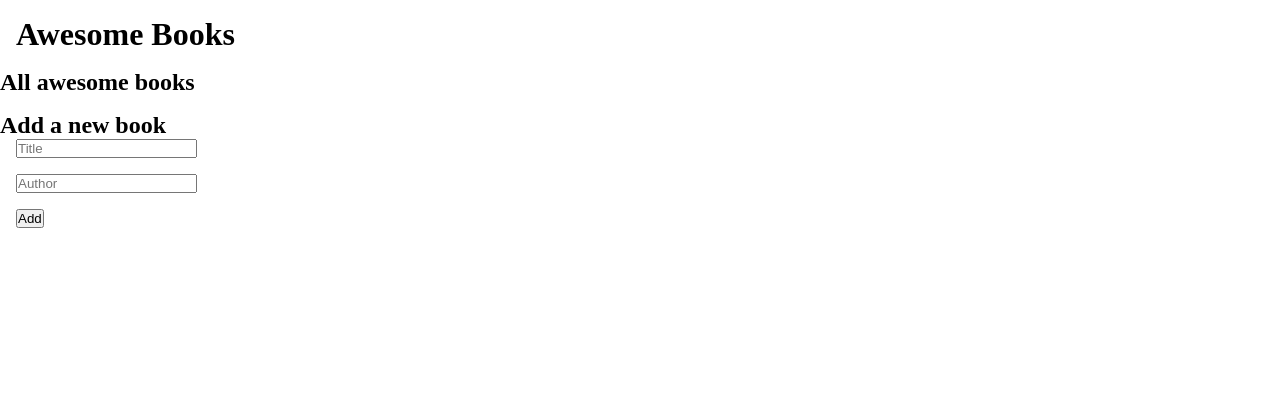
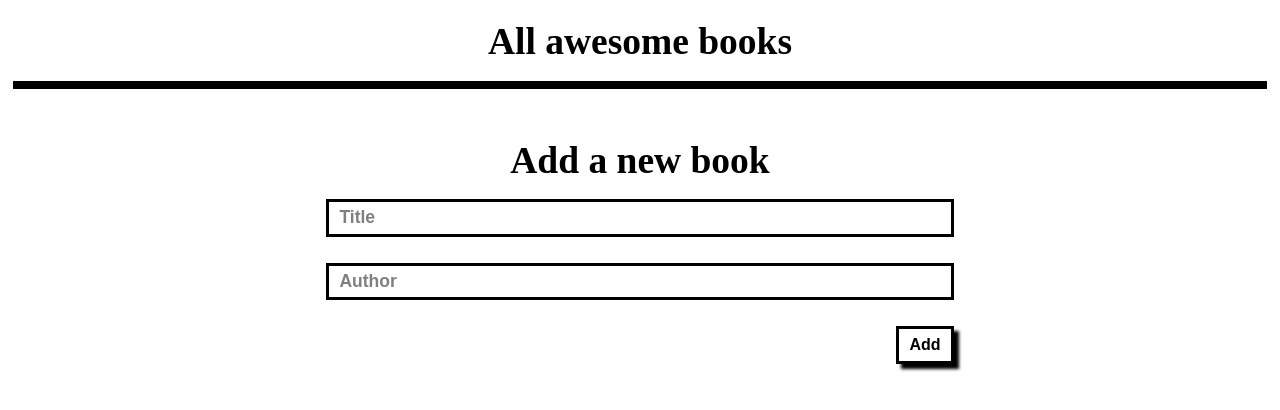
Before and after one commit to skyv26/awesome-book, a website: page index.html in a window 1280 px wide. Drawn offline with Linux system fonts and the light colour scheme.

Commit message:
Update UI by adding more styles

```diff
--- a/style.css
+++ b/style.css
@@ -1,4 +1,3 @@
-
 *,
 *::after,
 *::before {
@@ -7,34 +6,122 @@
   box-sizing: border-box;
 }
 
+html {
+  font-size: 62.5%;
+  min-height: 100%;
+}
+
+body{
+  height: 100%;
+}
+
+.header {
+  display: none;
+}
+
+.book-store {
+  margin-top: 2rem;
+  display: flex;
+  flex-direction: column;
+  gap: 5rem;
+}
+
+.section {
+  width: 98%;
+  margin: auto;
+  display: flex;
+  flex-direction: column;
+  align-items: center;
+  gap: 1.75rem;
+}
+
+.section .heading {
+  font-size: 3.75rem;
+}
+
 .logo {
   margin: 1rem 0;
   padding-left: 1rem;
 }
 
 .uList {
+  width: 100%;
   display: flex;
   flex-direction: column;
   list-style: none;
   align-items: flex-start;
-  padding-left: 1rem;
-  margin-bottom: 1rem;
-  gap: 1rem;
+  border: 4px solid black;
+  max-height: 28rem;
+  overflow-y: scroll;
+  scroll-behavior: smooth;
 }
 
 .uList .list {
-  padding-bottom: 1rem;
   width: 100%;
-  border-bottom: 1px solid rgba(128, 128, 128, 0.75);
+  display: flex;
+  align-items: center;
+  padding: 1rem 1rem 1.6rem 1rem;
+}
+
+.bookTitle, .bookAuthor {
+  font-size: 1.75rem;
+}
+
+
+.uList .list:nth-child(odd) {
+  background-color: rgba(128, 128, 128, 0.6);
+}
+
+
+.remove-btn, .inputs:nth-child(3) {
+  padding: 0.4rem 1rem;
+  font-size: 1.6rem;
+  font-weight: bold;
+  border: 3px solid black;
+  background-color: white;
+  box-shadow: 5px 5px 3px 0 black;
+}
+
+.remove-btn:hover, .inputs:nth-child(3):hover {
+  cursor: pointer;
+}
+
+.remove-btn:active, .inputs:nth-child(3):active {
+  box-shadow: none;
+  transform: translate(4px,4px);
+}
+
+.remove-btn {
+  margin-left: auto;
 }
 
 .input-form {
   display: flex;
   flex-direction: column;
-  gap: 1rem;
-  padding-left: 1rem;
+  align-items: center;
+  gap: 2.6rem;
+  width: 50%;
+  margin: auto;
 }
 
 .inputs {
+  width: 100%;
+  height: 3.75rem;
+}
+
+.inputs:not(.inputs:nth-child(3)) {
+  border: 3px solid black;
+  padding: 0 1rem;
+  font-size: 1.75rem;
+  font-weight: bold;
+}
+
+.inputs:not(.inputs:nth-child(3))::placeholder {
+  color: rgba(0, 0, 0, 0.5);
+  font-weight: bold;
+}
+
+.inputs:nth-child(3) {
   width: max-content;
+  align-self: flex-end;
 }
```
